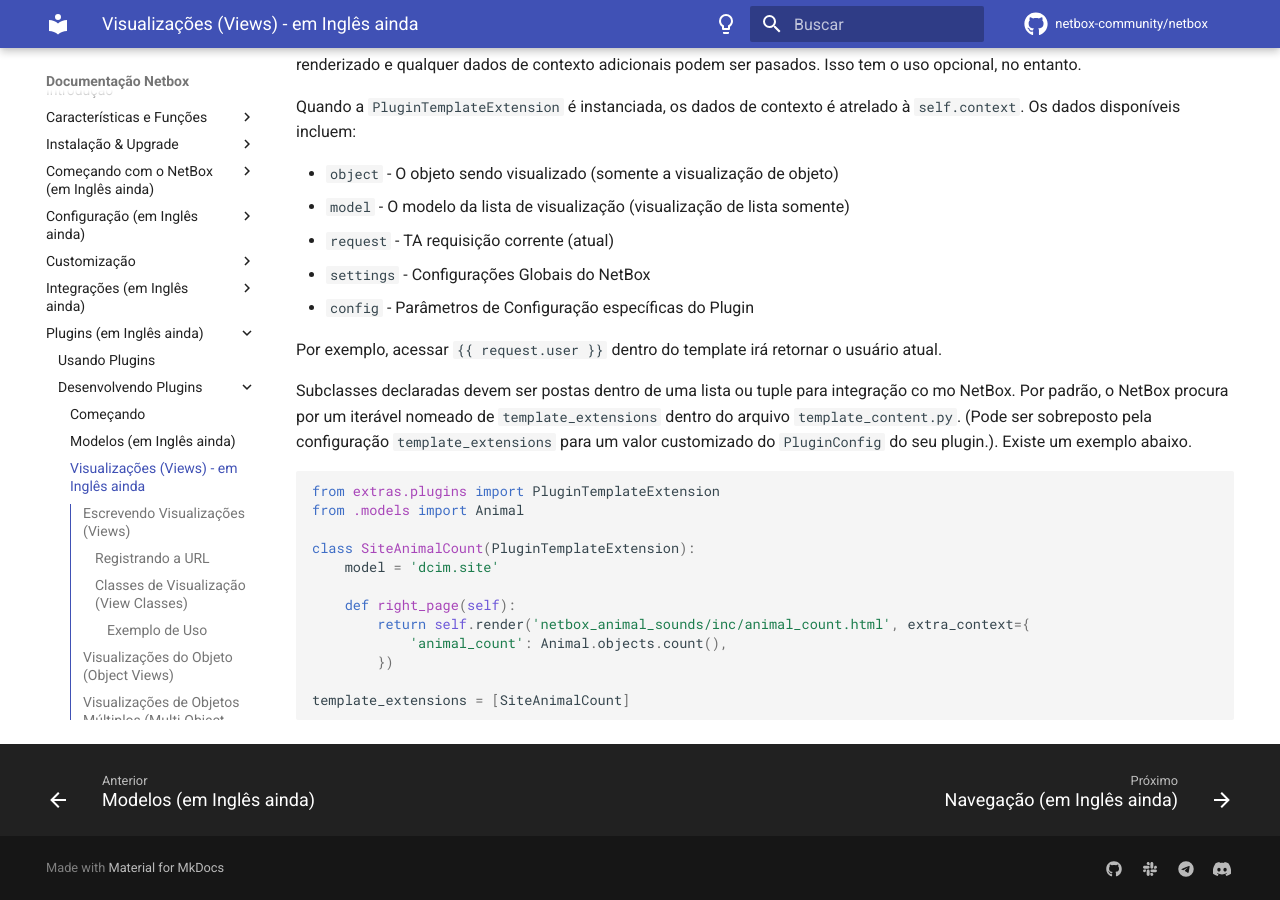
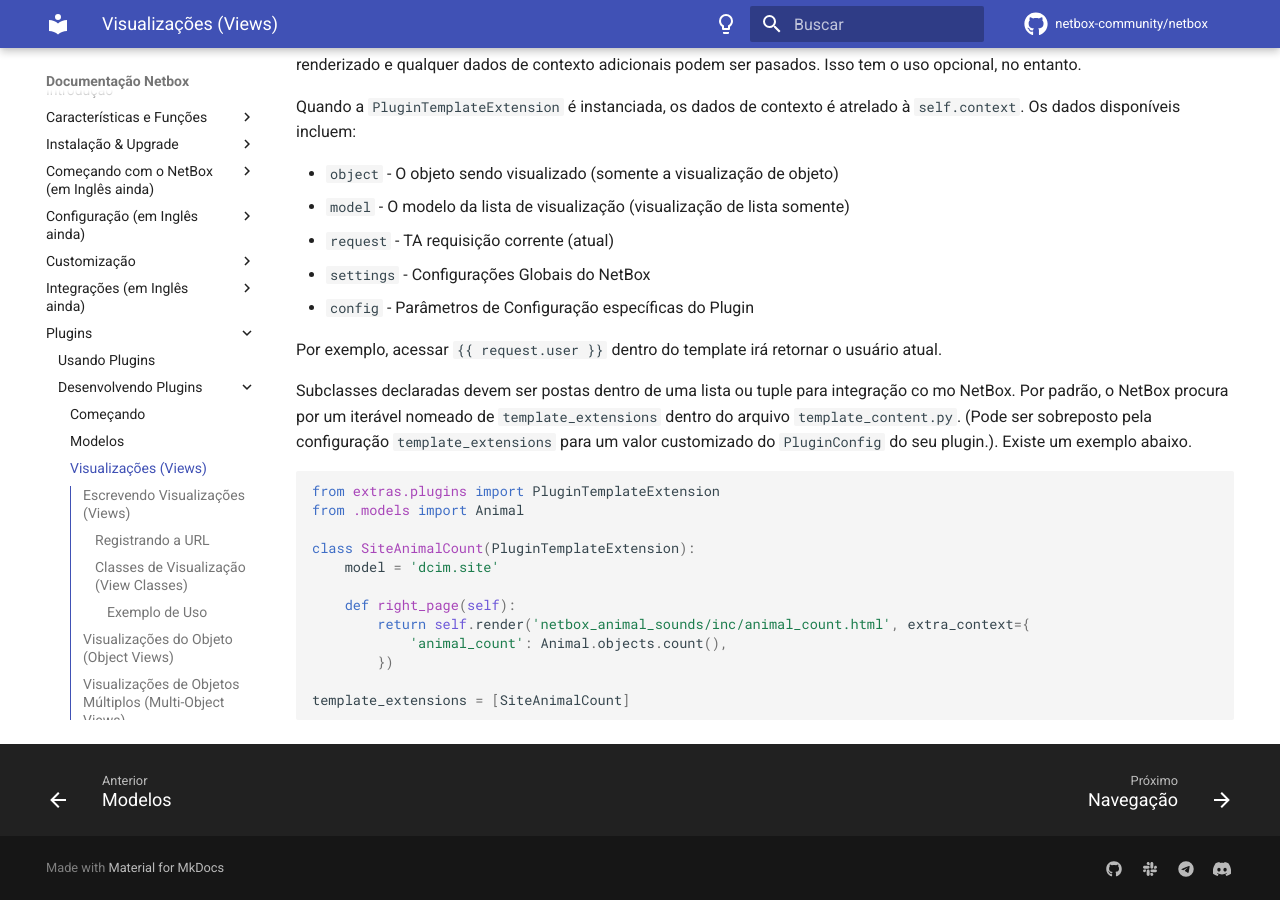
Before and after one commit to netdevopsbr/docs.netbox.dev.br, an MkDocs documentation site: the page built from docs/plugins/development/views.md, in a window 1280 px wide and 900 px high, scrolled down 5598 px. Built offline with MkDocs 1.6.1 and Material for MkDocs 9.7.7, drawn with Linux system fonts in a browser that asks for light colours; nearby versions of some CDN libraries; comment, search, counter and statistics services are not loaded; some of the changed text lies outside the part shown.

Commit message:
Removes 'em Ingles' warning to plugin section pages

```diff
--- a/mkdocs.yml
+++ b/mkdocs.yml
@@ -152,22 +152,22 @@
         - Webhooks (em Inglês ainda): 'integrations/webhooks.md'
         - NAPALM (em Inglês ainda): 'integrations/napalm.md'
         - Métricas do Prometheus (em Inglês ainda): 'integrations/prometheus-metrics.md'
-    - Plugins (em Inglês ainda):
+    - Plugins:
         - Usando Plugins: 'plugins/index.md'
         - Desenvolvendo Plugins:
             - Começando: 'plugins/development/index.md'
-            - Modelos (em Inglês ainda): 'plugins/development/models.md'
-            - Visualizações (Views) - em Inglês ainda: 'plugins/development/views.md'
-            - Navegação (em Inglês ainda): 'plugins/development/navigation.md'
-            - Templates (em Inglês ainda): 'plugins/development/templates.md'
-            - Tabelas (em Inglês ainda): 'plugins/development/tables.md'
+            - Modelos: 'plugins/development/models.md'
+            - Visualizações (Views): 'plugins/development/views.md'
+            - Navegação: 'plugins/development/navigation.md'
+            - Templates: 'plugins/development/templates.md'
+            - Tabelas: 'plugins/development/tables.md'
             - Formulários: 'plugins/development/forms.md'
             - Filtros & Grupos de Filtro: 'plugins/development/filtersets.md'
-            - Pesquisa (Search) - em Inglês ainda: 'plugins/development/search.md'
-            - API REST (em Inglês ainda): 'plugins/development/rest-api.md'
+            - Pesquisa (Search): 'plugins/development/search.md'
+            - API REST: 'plugins/development/rest-api.md'
             - API GraphQL: 'plugins/development/graphql-api.md'
             - Tarefas de Fundo (Background): 'plugins/development/background-tasks.md'
-            - Mudanças Pendentes (Staged) - em Inglês ainda: 'plugins/development/staged-changes.md'
+            - Mudanças Pendentes (Staged): 'plugins/development/staged-changes.md'
             - Exceções: 'plugins/development/exceptions.md'
     - Administração (em Inglês ainda):
         - Autenticação (em Inglês ainda):
```
Also changed, not shown: docs/plugins/development/views.md (line endings or trailing spaces).
